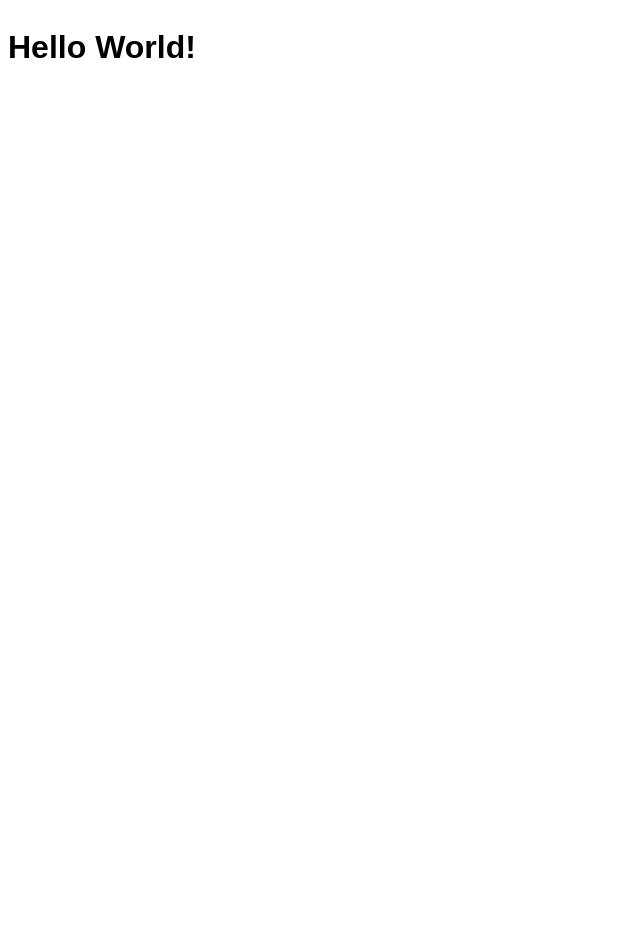
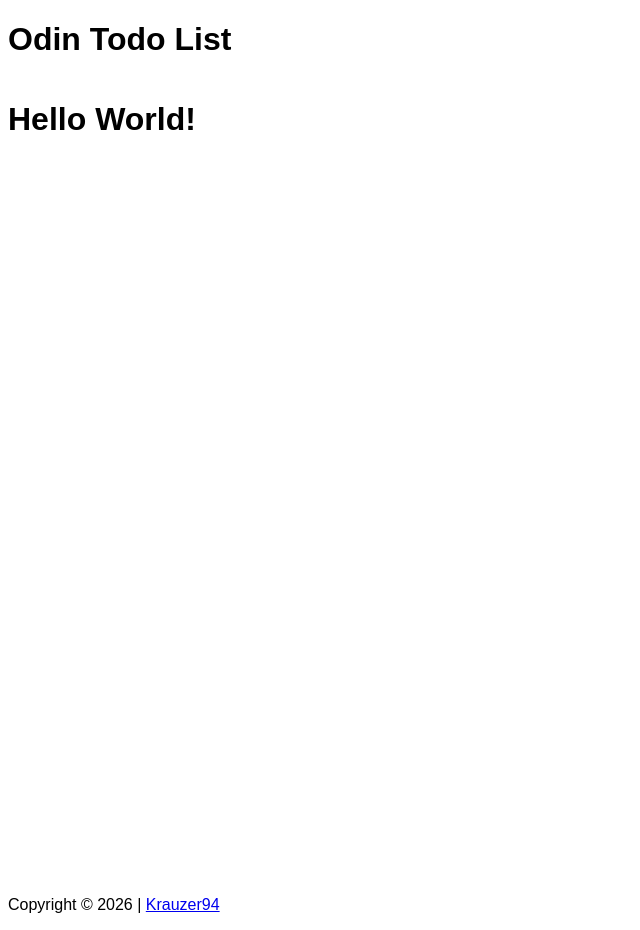
Before and after one commit to Krauzer94/odin-todo-list, a website built with webpack: page src/template.html in a window 1280 px wide. Shown: the whole page, without its empty margins (0-640 px from the left). Before the commit the page ends 816 px from the top, so only its background shows below. Built offline with nearby package versions, Linux system fonts and the light colour scheme.

Commit message:
Initial header, body and footer for basic rendering

```diff
--- a/src/template.html
+++ b/src/template.html
@@ -4,12 +4,23 @@
 <head>
   <meta charset="UTF-8">
   <meta name="viewport" content="width=device-width, initial-scale=1.0">
-  <title>Webpack Template</title>
+  <title>TOP - Todo List</title>
   <link rel="stylesheet" href="style.css">
 </head>
 
 <body>
+  <!-- Header bar -->
+  <header>
+    <h1>Odin Todo List</h1>
+  </header>
+
+  <!-- Content start -->
   <main id="content"></main>
+
+  <!-- Copyright footer -->
+  <footer>
+    <p>Copyright © 2026 | <a class="copyright-link" href="https://github.com/Krauzer94/odin-todo-list" target="_blank">Krauzer94</a></p>
+  </footer>
 </body>
 
 </html>
```
